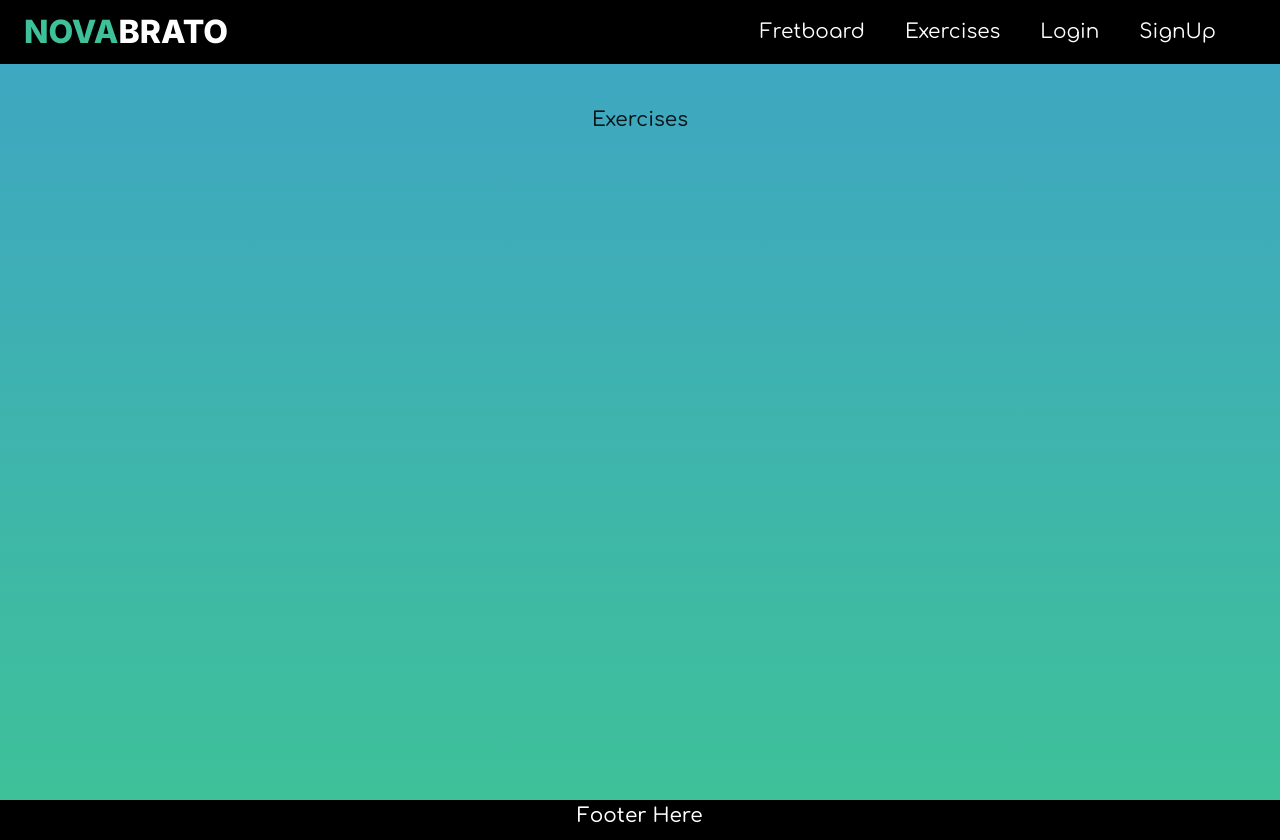
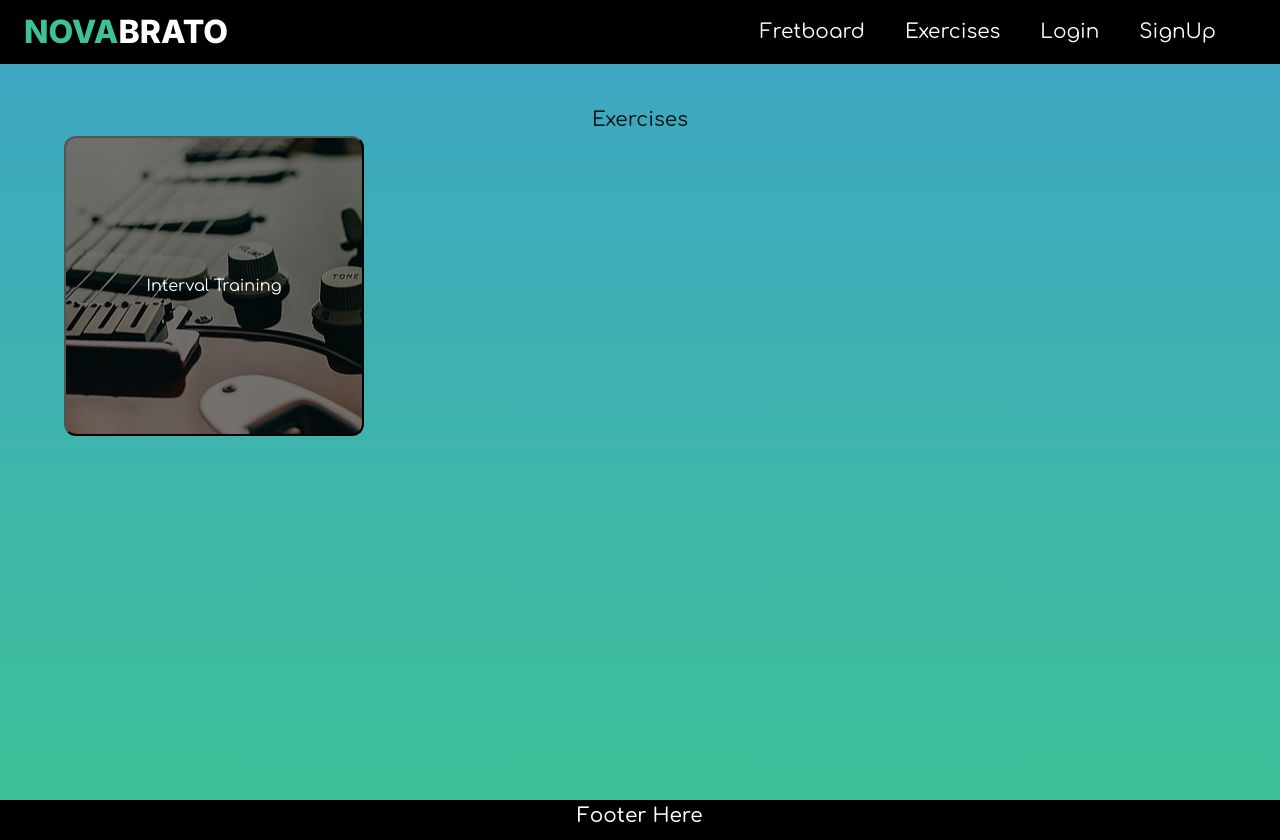
Before and after one commit to NovaSharx/Novabrato, a React (Create React App) app in the folder frontend/: page /exercises in a window 1280 px wide. Built offline with nearby package versions, Linux system fonts and the light colour scheme.

Commit message:
A…dded interval-training component and route to frontend.

```diff
--- a/frontend/src/App.js
+++ b/frontend/src/App.js
@@ -12,6 +12,7 @@ import Fretboard from './components/Fretboard';
 import Exercises from './components/exercises/Exercises';
 import Login from './components/user/Login';
 import SignUp from './components/user/SignUp';
+import IntervalTrainingContainer from './components/exercises/interval-training/IntervalTrainingContainer';
 
 function App() {
 
@@ -43,10 +44,11 @@ function App() {
             <Navigation />
             <Routes>
               <Route exact path='/' element={<Home />} />
-              <Route exact path='/fretboard' element={<Fretboard />} />
-              <Route exact path='/exercises' element={<Exercises />} />
-              <Route exact path='/login' element={<Login />} />
-              <Route exact path='/signup' element={<SignUp />} />
+              <Route exact path='fretboard' element={<Fretboard />} />
+              <Route exact path='exercises' element={<Exercises />} />
+              <Route exact path='exercises/interval-training' element={<IntervalTrainingContainer />} />
+              <Route exact path='login' element={<Login />} />
+              <Route exact path='signup' element={<SignUp />} />
             </Routes>
           </Mui.Paper>
           <Footer />
--- a/frontend/src/components/exercises/Exercises.js
+++ b/frontend/src/components/exercises/Exercises.js
@@ -1,12 +1,39 @@
 import * as Mui from '@mui/material';
 
+import { Outlet, useNavigate } from 'react-router-dom';
+
 export default function Exercises() {
+
+    const navigate = useNavigate()
 
     return (
         <Mui.Box sx={{
             p: 5
         }}>
-            <Mui.Typography variant='h6'>Exercises</Mui.Typography>
+
+            <Mui.Container maxWidth='lg'>
+
+                <Mui.Typography variant='h6'>Exercises</Mui.Typography>
+
+                <Mui.Stack spacing={3}>
+                    <Mui.Box component='button' onClick={() => navigate('interval-training')} sx={{
+                        color: 'white',
+                        height: '300px',
+                        width: '300px',
+                        borderRadius: 3,
+                        background: 'url(guitar-music-strings-bass-guitar-wallpaper-preview.jpg)',
+                        backgroundColor: 'grey',
+                        backgroundBlendMode: 'multiply',
+                        backgroundPosition: 'center center',
+                        '&:hover': {
+                            cursor: 'pointer'
+                        }
+                    }}>
+                        <Mui.Typography>Interval Training</Mui.Typography>
+                    </Mui.Box>
+                </Mui.Stack>
+
+            </Mui.Container>
 
         </Mui.Box>
     )
--- /dev/null
+++ b/frontend/src/components/exercises/interval-training/IntervalTrainingContainer.js
@@ -0,0 +1,27 @@
+import * as Mui from '@mui/material';
+
+export default function IntervalTrainingContainer() {
+
+    return (
+        <Mui.Container maxWidth='lg' sx={{
+            p: 5
+        }}>
+
+            <Mui.Box sx={{
+                p: 2,
+                height: '500px',
+                color: 'white',
+                justifyContent: 'center',
+                alignItems: 'center',
+                borderRadius: 5,
+                background: 'rgba(0,0,0,0.9)',
+                backdropFilter: 'blur(5px)'
+            }}>
+
+                <Mui.Typography>Interval Training Container</Mui.Typography>
+
+            </Mui.Box>
+
+        </Mui.Container>
+    )
+}
--- a/frontend/src/components/user/SignUp.js
+++ b/frontend/src/components/user/SignUp.js
@@ -37,13 +37,14 @@ export default function SignUp() {
 
         setIsSigningUp(true)
 
-        // axios.post('http://localhost:5000/users', accountDetails)
-        //     .then(user => {
-        //         console.log(user)
-        //     })
-        //     .catch(error => {
-        //         console.log(error) // *** PLACEHOLDER ***
-        //     })
+        axios.post('http://localhost:5000/users', accountDetails)
+            .then(user => {
+                console.log(user)
+                navigate("/")
+            })
+            .catch(error => {
+                console.log(error) // *** PLACEHOLDER ***
+            })
     }
 
 
```
